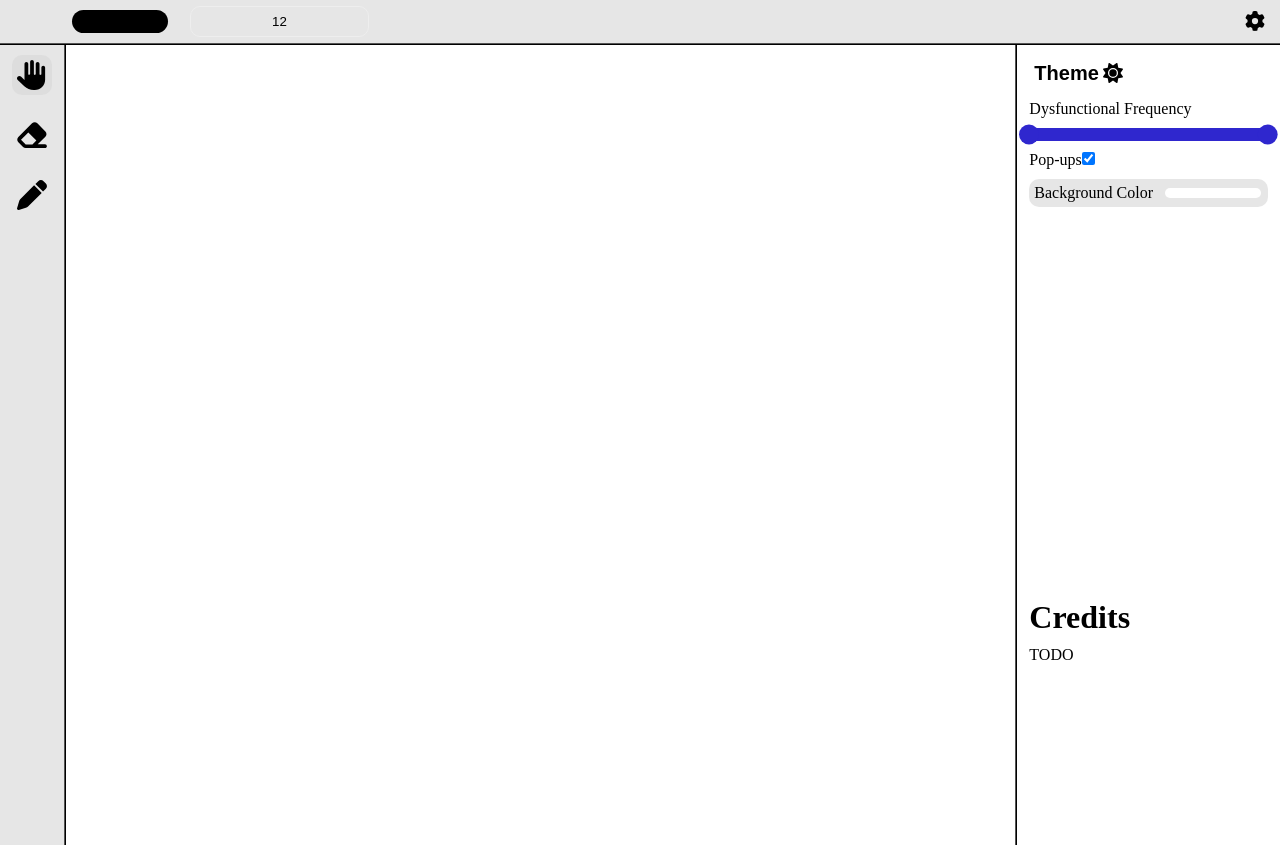
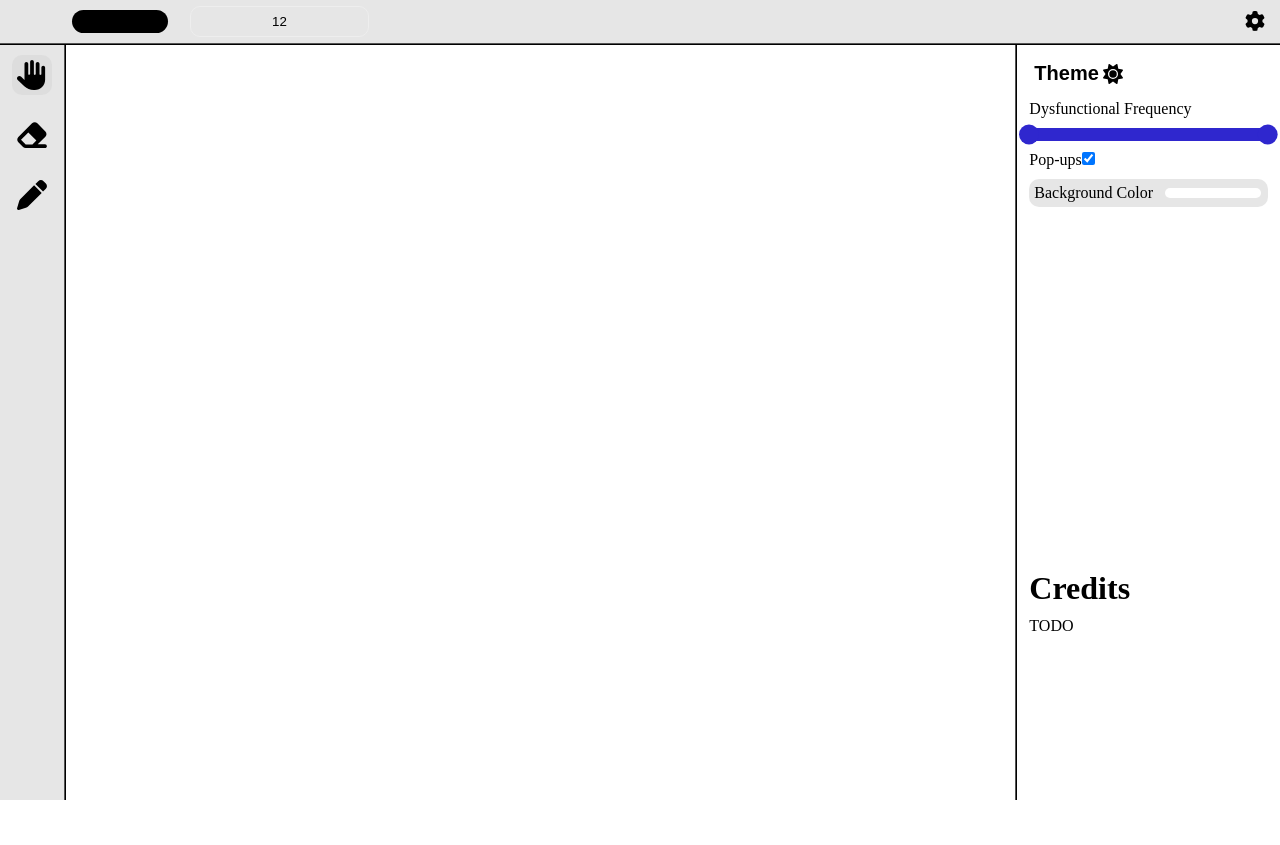
Before and after one commit to ZMensRain/Drawing-Hackathon, a React (Vite) app: page / in a window 1280 px wide. After the commit the page ends 800 px from the top, so only its background shows below. Built offline with nearby package versions, Linux system fonts and the light colour scheme.

Commit message:
Moved canvas to its own file and updated styling

```diff
--- a/src/App.css
+++ b/src/App.css
@@ -1,13 +1,12 @@
 #root {
-  margin: 0 auto;
-  flex-direction: column;
-  display: flex;
-  height: 100%;
-  margin: 0;
-
   --background: white;
   --foreground: black;
   --secondary: rgb(230, 230, 230);
+  --topBarHeight: 45px;
+  margin: 0 auto;
+  height: 100%;
+  margin: 0;
+  overflow: hidden;
   background-color: var(--background);
   color: var(--foreground);
 }
@@ -52,15 +51,14 @@
 }
 
 #center {
-  height: 100%;
-  flex: 1;
+  height: calc(100% - var(--topBarHeight));
   display: flex;
   flex-direction: row;
-  overflow: hidden;
 }
 
 #drawingArea {
   flex: 1;
+  height: 100%;
 }
 
 button {
@@ -87,7 +85,7 @@ button:hover {
 
 #topBar {
   width: 100%;
-  height: fit-content;
+  height: 45px;
   min-height: 20;
   padding: 6px 0px 6px 0px;
   background-color: var(--secondary);
--- a/src/App.tsx
+++ b/src/App.tsx
@@ -7,6 +7,7 @@ import SettingsPanel from "./componets/settingsPanel";
 
 import { useAnimate } from "framer-motion";
 import { settings } from "./models/settings";
+import CanvasDrawing from "./componets/CanvasDrawing";
 
 function App() {
   const [settings, setSettings] = useState<settings>({
@@ -35,7 +36,7 @@ function App() {
   }, [animate, scope, showSettings]);
 
   return (
-    <div className={settings.theme} style={{ height: "100%" }}>
+    <div className={settings.theme} style={{ height: "100%", width: "100%" }}>
       <TopBar
         currentColor={settings.brushColor}
         currentPixel={settings.brushSize}
@@ -57,8 +58,18 @@ function App() {
             setSettings({ ...settings, tool: toolIndex })
           }
         />
-        <div id="drawingArea"></div>
-        <div ref={scope} id="settingsBar">
+        <div id="drawingArea">
+          <CanvasDrawing backgroundColor={settings.backgroundColor} />
+          <div
+            style={{
+              position: "absolute",
+              top: 45,
+              right: 0,
+              bottom: 0,
+              overflow: "hidden",
+            }}
+          >
+            <div ref={scope} id="settingsBar" style={{ height: "100%" }}>
               <SettingsPanel
                 values={settings.dysfunctionalRange}
                 backgroundColor={settings.backgroundColor}
@@ -83,6 +94,8 @@ function App() {
             </div>
           </div>
         </div>
+      </div>
+    </div>
   );
 }
 
--- /dev/null
+++ b/src/componets/CanvasDrawing.tsx
@@ -0,0 +1,29 @@
+import { useState } from "react";
+
+type props = { backgroundColor: string };
+
+const CanvasDrawing = (props: props) => {
+  const [pixelDimensions] = useState({ width: 100, height: 100 });
+
+  window.addEventListener("load", () => {
+    const canvas = document.getElementById("canvas") as HTMLCanvasElement;
+    if (canvas == null) return;
+    canvas.width = canvas.scrollWidth;
+    canvas.height = canvas.scrollHeight;
+  });
+
+  return (
+    <canvas
+      id="canvas"
+      height={pixelDimensions.height}
+      width={pixelDimensions.width}
+      style={{
+        backgroundColor: props.backgroundColor,
+        width: "100%",
+        height: "100%",
+      }}
+    />
+  );
+};
+
+export default CanvasDrawing;
```
Lines whose indentation alone changed are shown as unchanged.
